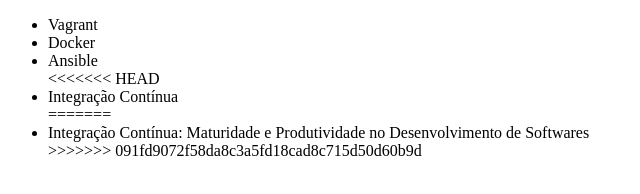
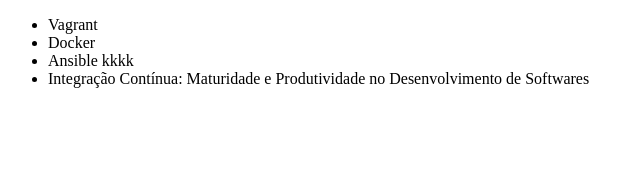
Before and after one commit to igo-mgoncalvs/alura-git, a plain HTML site: page index.html in a window 1280 px wide. Shown: the whole page, without its empty margins (0-640 px from the left). Drawn offline with Linux system fonts and the light colour scheme.

Commit message:
Mudança de curso

```diff
--- a/index.html
+++ b/index.html
@@ -8,12 +8,8 @@
     <ul>
         <li>Vagrant</li>
         <li>Docker</li>
-        <li>Ansible</li>
-<<<<<<< HEAD
-        <li>Integração Contínua</li>
-=======
+        <li>Ansible kkkk</li>
         <li>Integração Contínua: Maturidade e Produtividade no Desenvolvimento de Softwares</li>
->>>>>>> 091fd9072f58da8c3a5fd18cad8c715d50d60b9d
     </ul>
 </body>
 </html>
```
